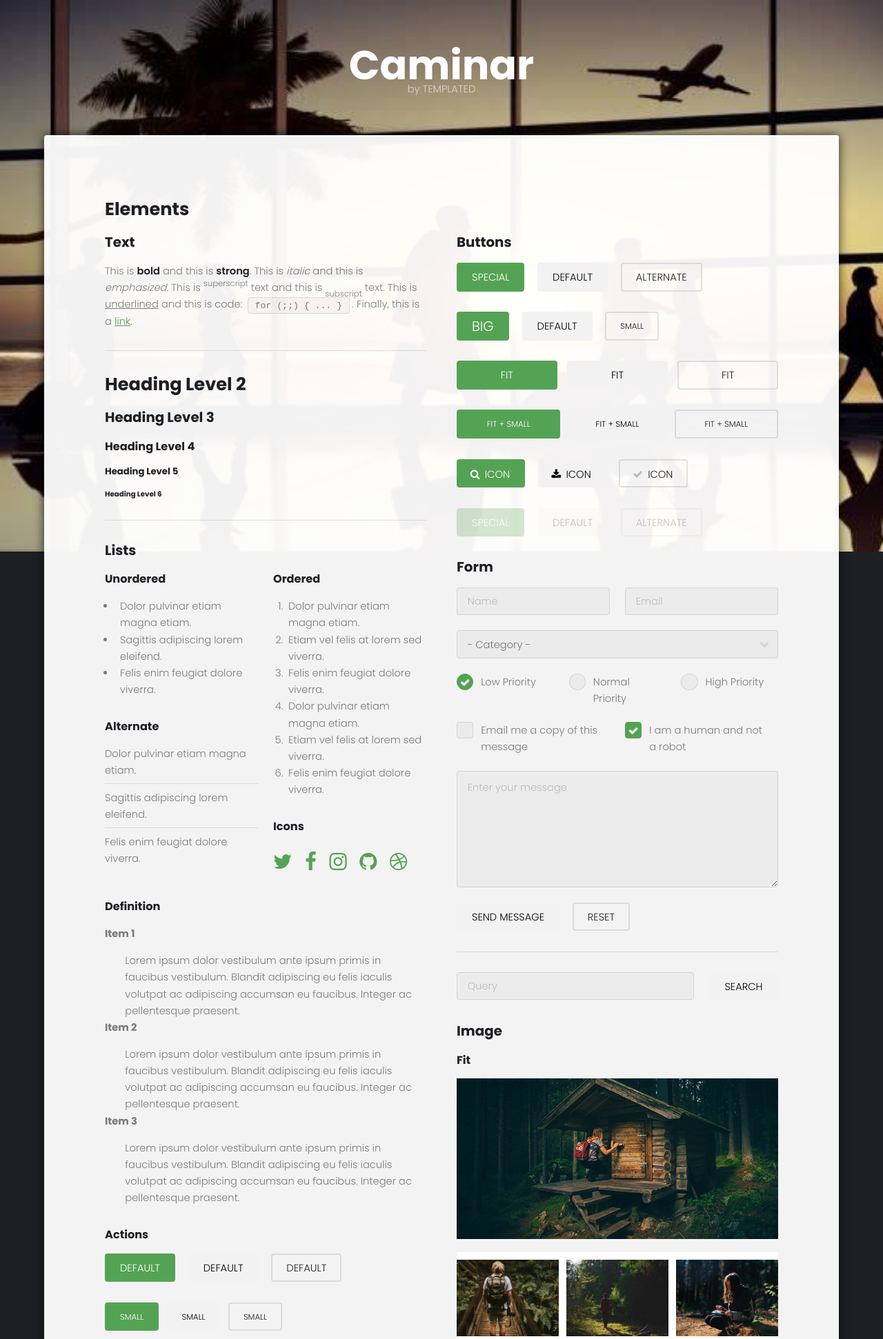
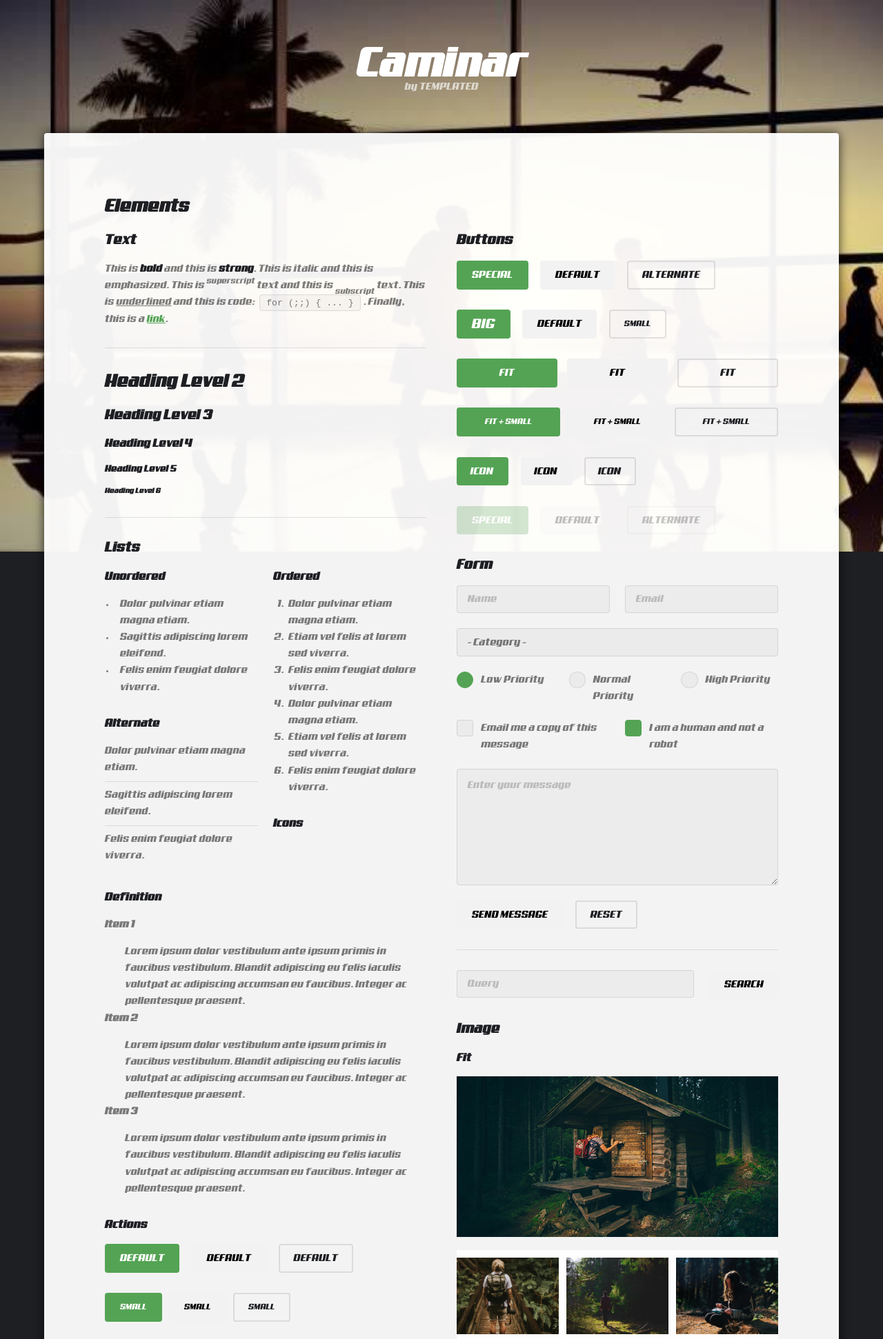
Before and after one commit to rhaegar-x/Proyecto-VISA, a PHP site: page /elements.html in a window 1280 px wide. Shown: the top 1942 px of the page at 69% size. Run offline with PHP 8.4, Linux system fonts and the light colour scheme.

Commit message:
Changing font
Signed-off-by: eutiquiorg <eutiquio_rg@hotmail.com>

```diff
--- a/ProyectoVISA/assets/css/main.css
+++ b/ProyectoVISA/assets/css/main.css
@@ -1,6 +1,17 @@
-@import url(font-awesome.min.css);
-@import url("https://fonts.googleapis.com/css?family=Poppins:300,400,500,600,700");
-
+/*@import url(font-awesome.min.css);*/
+/*@import url("https://fonts.googleapis.com/css?family=Poppins:300,400,500,600,700");*/
+
+@font-face {
+    font-family: 'aeroregular';
+    src: url('aero/aero-webfont.woff2') format('woff2'),
+         url('aero/aero-webfont.woff') format('woff');
+    font-weight: normal;
+    font-style: normal;
+}
+@font-face {
+    font-family: aero;
+    src: url(aero/aero.ttf) format("truetype");
+}
 /*
 	Caminar by TEMPLATED
 	templated.co @templatedco
@@ -1635,7 +1646,7 @@
 	}
 
 	body, input, select, textarea {
-		font-family: "Poppins", sans-serif;
+		font-family: aero;
 		font-weight: 300;
 		font-size: 1rem;
 		line-height: 1.65;
@@ -2122,7 +2133,7 @@
 		.select-wrapper:before {
 			-moz-osx-font-smoothing: grayscale;
 			-webkit-font-smoothing: antialiased;
-			font-family: FontAwesome;
+			font-family: aero;
 			font-style: normal;
 			font-weight: normal;
 			text-transform: none !important;
@@ -2186,7 +2197,7 @@
 			input[type="radio"] + label:before {
 				-moz-osx-font-smoothing: grayscale;
 				-webkit-font-smoothing: antialiased;
-				font-family: FontAwesome;
+				font-family: aero;
 				font-style: normal;
 				font-weight: normal;
 				text-transform: none !important;
@@ -2367,7 +2378,7 @@
 		.icon:before {
 			-moz-osx-font-smoothing: grayscale;
 			-webkit-font-smoothing: antialiased;
-			font-family: FontAwesome;
+			font-family: aero;
 			font-style: normal;
 			font-weight: normal;
 			text-transform: none !important;
```
Also changed, not shown: ProyectoVISA/assets/css/aero/aero-webfont.woff (added), ProyectoVISA/assets/css/aero/aero-webfont.woff2 (added), ProyectoVISA/assets/css/aero/aero.ttf (added).
